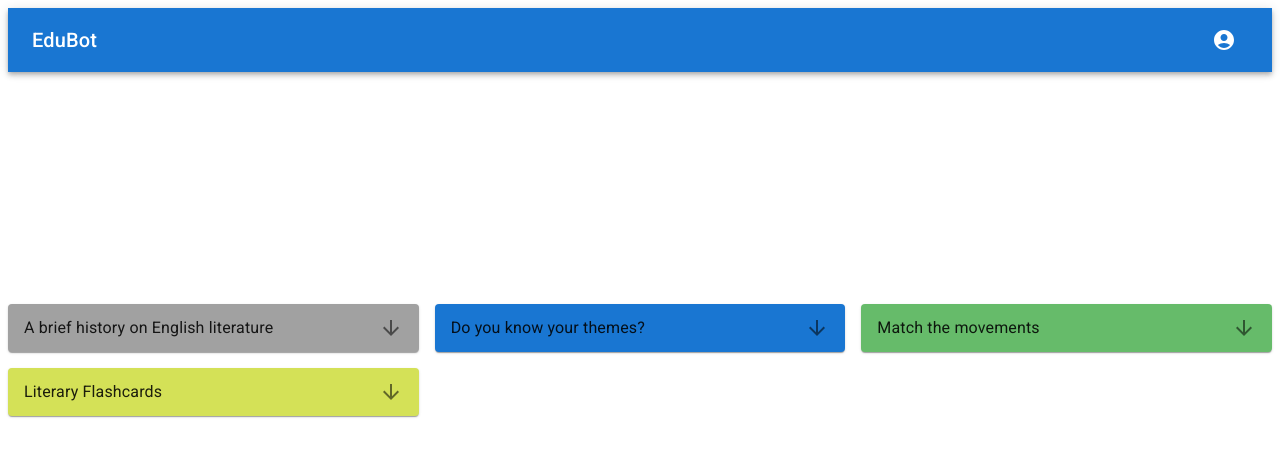
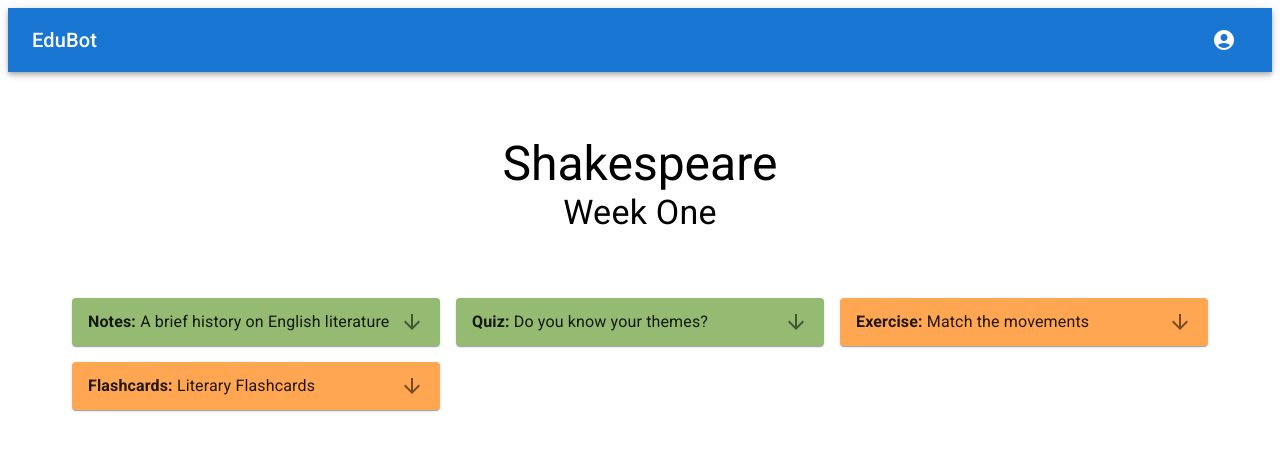
Before and after one commit to Noahsignt/ELEC5619-G10-FE, a React (Create React App) app: page /weekone in a window 1280 px wide. Shown: the top 456 px of the page. Built offline with nearby package versions, Linux system fonts and the light colour scheme.

Commit message:
core: finished week content portal

```diff
--- a/src/components/AppBar.js
+++ b/src/components/AppBar.js
@@ -9,7 +9,7 @@ import { Link } from 'react-router-dom';
 
 export default function TopAppBar() {
   return (
-    <Box sx={{ flexGrow: 1 }}>
+    <Box>
       <AppBar position="static">
         <Toolbar sx={{ justifyContent: 'space-between' }}>
             <Link to="/" style={{ textDecoration: 'none', color: 'inherit'}} sx={{ flexGrow:1 }}>
--- a/src/pages/Week.js
+++ b/src/pages/Week.js
@@ -40,13 +40,6 @@ const testObj = [
     }
 ]
 
-const typeColourMapping = {
-    'notes': '#a1a1a1',
-    'quiz': '#1976d2',
-    'exercise': '#66bb6a',
-    'flashcards': '#d4e157'
-}
-
 const lightenColour = (hex, amount = 0.4) => {
     hex = hex.replace('#', '');
     let r = parseInt(hex.substring(0, 2), 16);
@@ -73,15 +66,17 @@ params:
     id: number (TODO: randomly generate and sync up with the db so that tasks can be correctly completed)
 */
 const TaskAccordion = ({type, completed, title, description, id }) => {
+    const colour =  completed ? '#95bb72' : '#ffa652';
+
     return (
-    <Accordion sx={{backgroundColor: typeColourMapping[type]}}>
+    <Accordion sx={{backgroundColor: colour}}>
         <AccordionSummary
           expandIcon={<ArrowDownwardIcon />}
           id={id}
         >
-          <Typography>{title}</Typography>
+          <Typography><strong>{type.charAt(0).toUpperCase() + type.slice(1)}: </strong>{title}</Typography>
         </AccordionSummary>
-        <AccordionDetails sx={{backgroundColor: lightenColour(typeColourMapping[type])}}>
+        <AccordionDetails sx={{backgroundColor: lightenColour(colour)}}>
           <Typography>
             {description}
           </Typography>
@@ -94,8 +89,20 @@ export default function Week() {
     return (
         <main>
             <TopAppBar />
-            <Box sx={{ flexGrow: 1 }}>
-            <Grid container spacing={2}>
+            <Box sx={{
+                flexGrow: 1,
+                display: 'flex',
+                flexDirection: 'column',
+                alignItems: 'center',
+                paddingTop: '64px'
+                }}>
+                <Typography variant='h3'>
+                    Shakespeare
+                </Typography>
+                <Typography variant='h4'>
+                    Week One
+                </Typography>
+                <Grid container spacing={2} sx={{padding: '64px 64px 0 64px'}}>
                     {testObj.map((e) => {
                         return (
                             <Grid item xs={4}>
```
Lines whose indentation alone changed are shown as unchanged.
